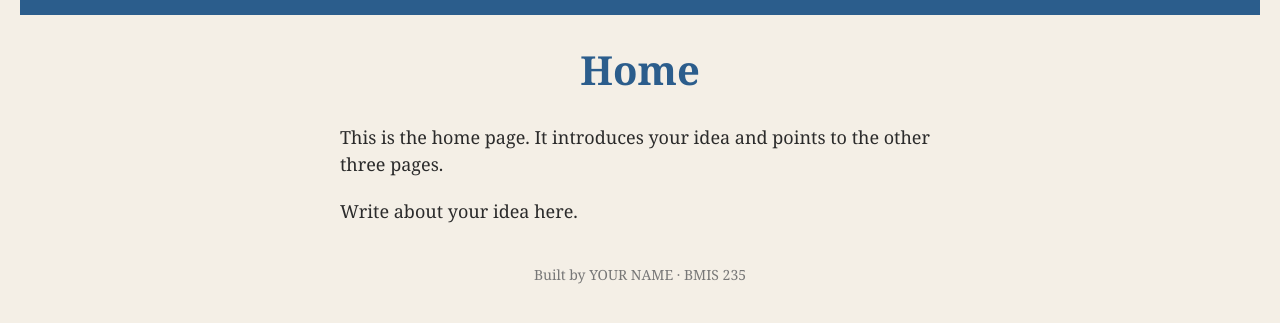
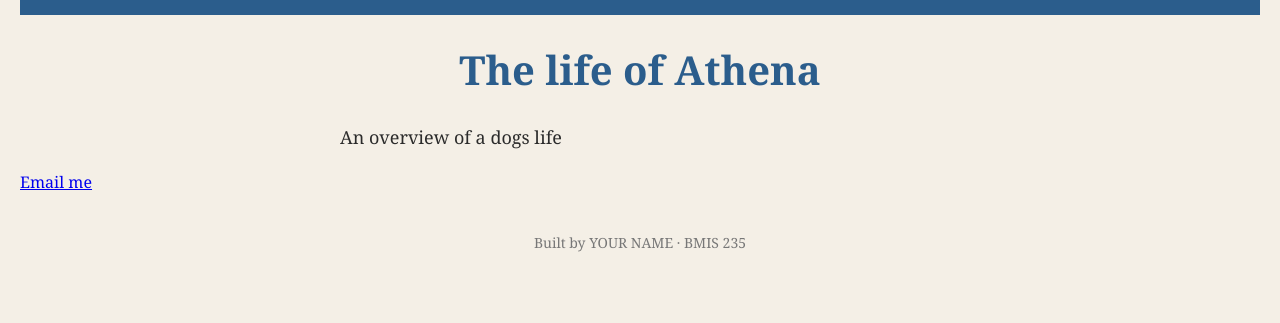
Before and after one commit to HorsmanCode/bmis235-html-3, a plain HTML site: page index.html in a window 1280 px wide. Shown: the part 71-394 px from the top of the page. Drawn offline with Linux system fonts and the light colour scheme.

Commit message:
Revise home page to feature Athena's life
Updated the home page content to introduce Athena's life and added an email link.

```diff
--- a/index.html
+++ b/index.html
@@ -28,10 +28,10 @@
     <a href="relationship.html"><img src="img/relationship.png" alt="relationship"></a>
 </nav>
 
-<h1>Home</h1>
-<p>This is the home page. It introduces your idea and points to the other three pages.</p>
-<p>Write about your idea here.</p>
+<h1>The life of Athena</h1>
+<p>An overview of a dogs life</p>
 
+<a href="nhorsman@zagmail.gonzaga.edu">Email me</a>
 <!-- ===== SAVE THIS SPACE ==============================================
      This box is empty on purpose. Leave it here. We will use it later.
      ===================================================================== -->
```
